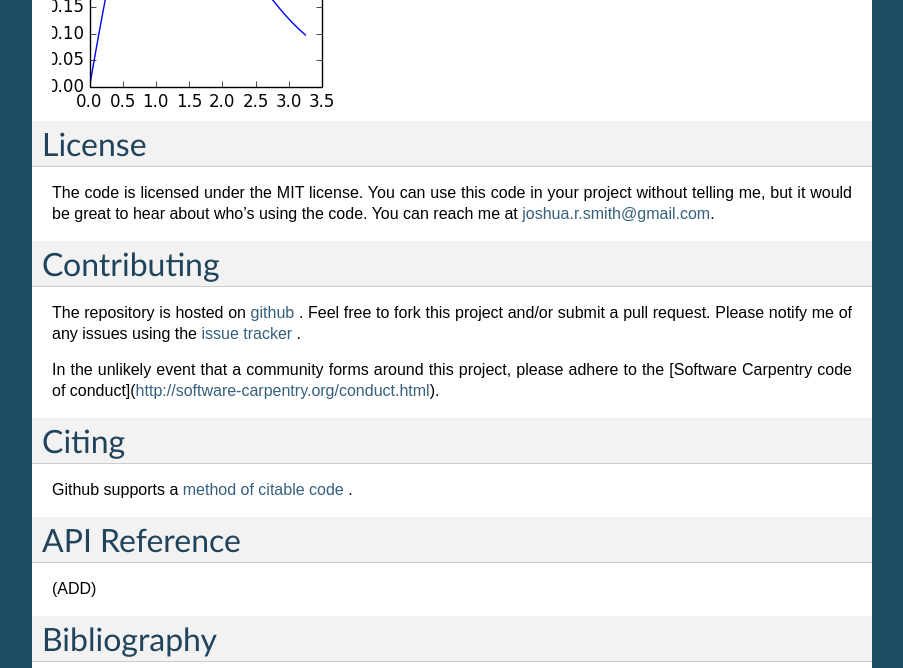
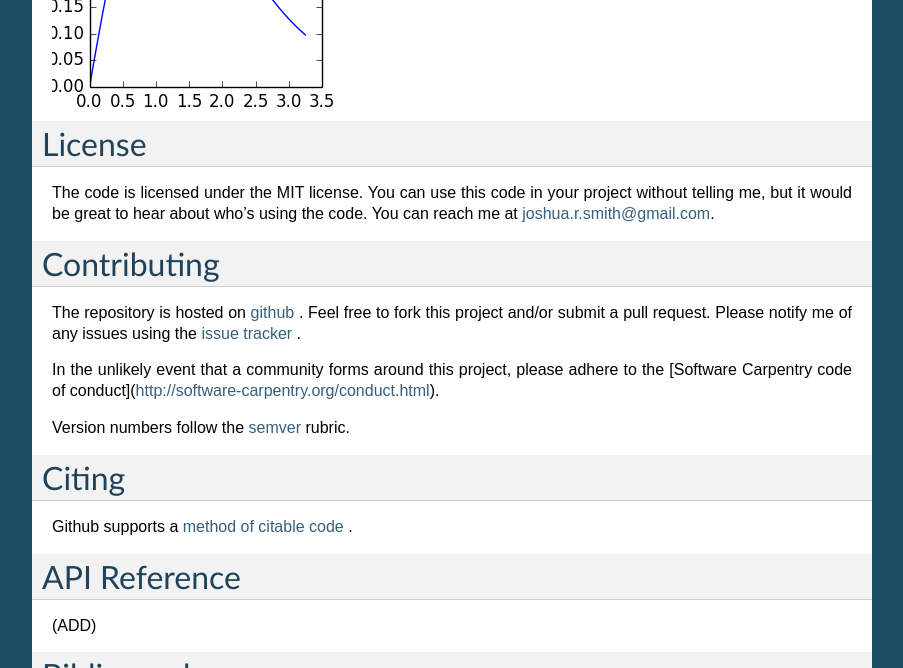
Before and after one commit to jrsmith3/ibei, a Sphinx documentation site: the page built from doc/index.rst, in a window 1280 px wide and 900 px high, scrolled down 2005 px, cut to the strip 0-668 px from the top of the window. Shown: the whole strip, without its empty margins (198-1101 px from the left). Built offline with Sphinx 7.4.7, drawn with Linux system fonts in a browser that asks for light colours; cross-references to code outside the pages are shown as plain code.

Commit message:
Note adherence to semver

```diff
--- a/doc/index.rst
+++ b/doc/index.rst
@@ -99,6 +99,8 @@ The repository is hosted on `github <https://github.com/jrsmith3/ibei>`_ . Feel
 
 In the unlikely event that a community forms around this project, please adhere to the [Software Carpentry code of conduct](http://software-carpentry.org/conduct.html).
 
+Version numbers follow the `semver <http://semver.org>`_ rubric.
+
 
 Citing
 ======
```
